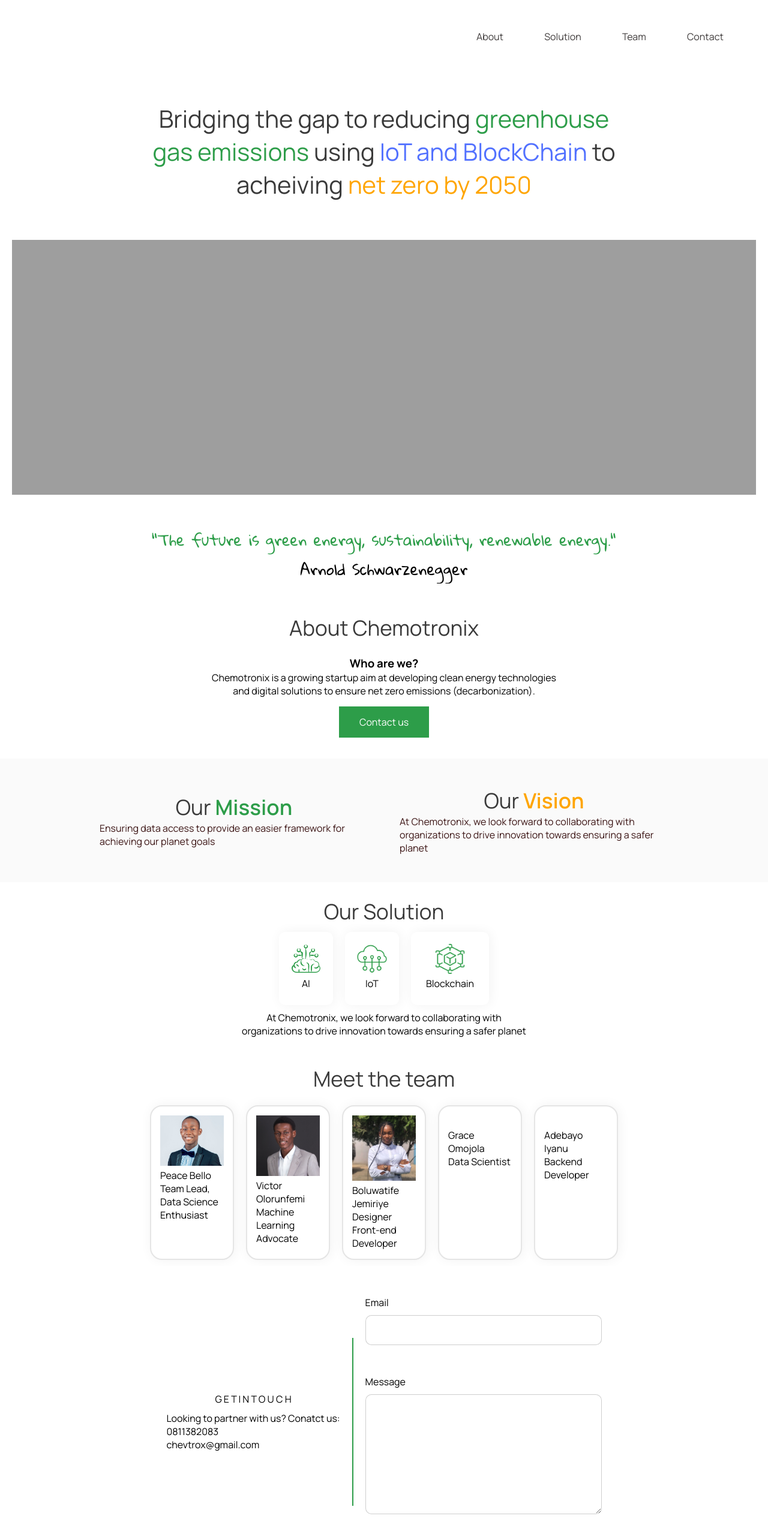
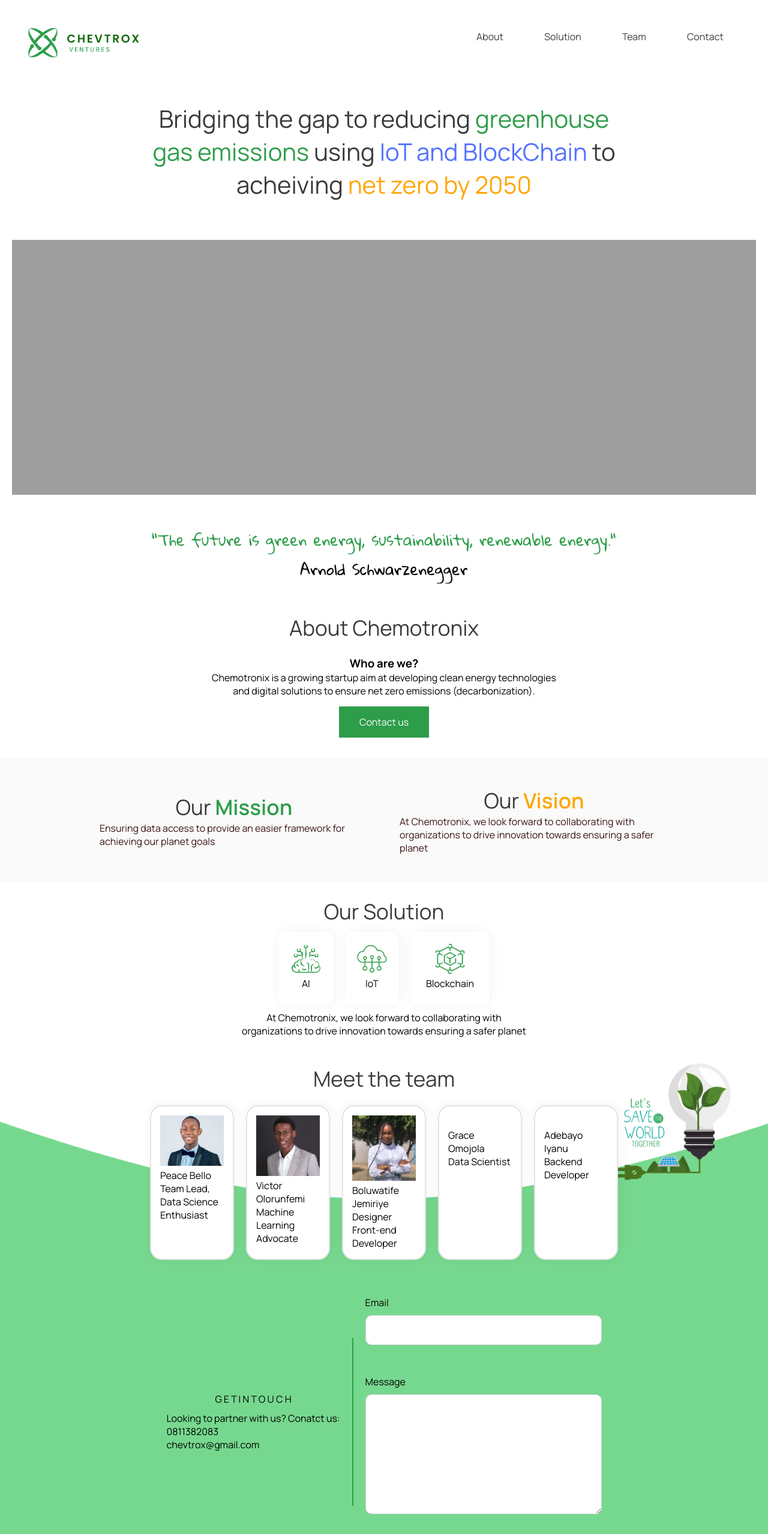
Before and after one commit to boluwatifee/chemotronix, a plain HTML site: page index.html in a window 1280 px wide. Shown: the top 2558 px of the page at 60% size. Drawn offline with Linux system fonts and the light colour scheme; the site is published under a folder, as on GitHub Pages, so addresses that start at the root find nothing.

Commit message:
commit 3

```diff
--- a/index.html
+++ b/index.html
@@ -10,7 +10,7 @@
 <body>
     <section id="home">
         <nav>
-            <a href="#" class="logo"><img src="/img/CHEVTROX.png" alt=""></a>
+            <a href="#" class="logo"><img src="./img/CHEVTROX.png" alt=""></a>
             <div class="nav-list">
                 <div class="hamburger">
                     <div class="line line1"></div>
--- a/style.css
+++ b/style.css
@@ -251,7 +251,7 @@
      font-weight: 500;
  }
  .bckgrd{
-     background-image: url('/img/Group\ 2.png');
+     background-image: url('./img/Group\ 2.png');
      max-width: 100%;
      margin: 0;
      background-size: cover;
```
